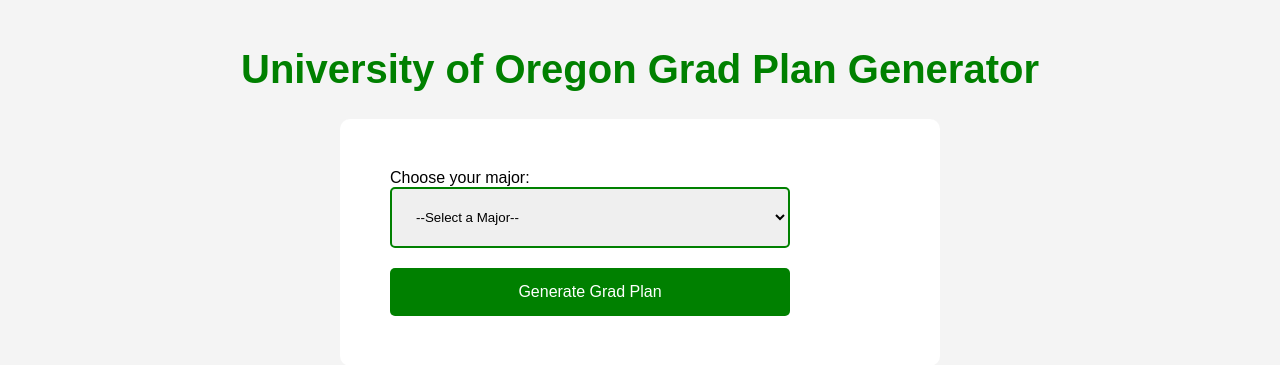
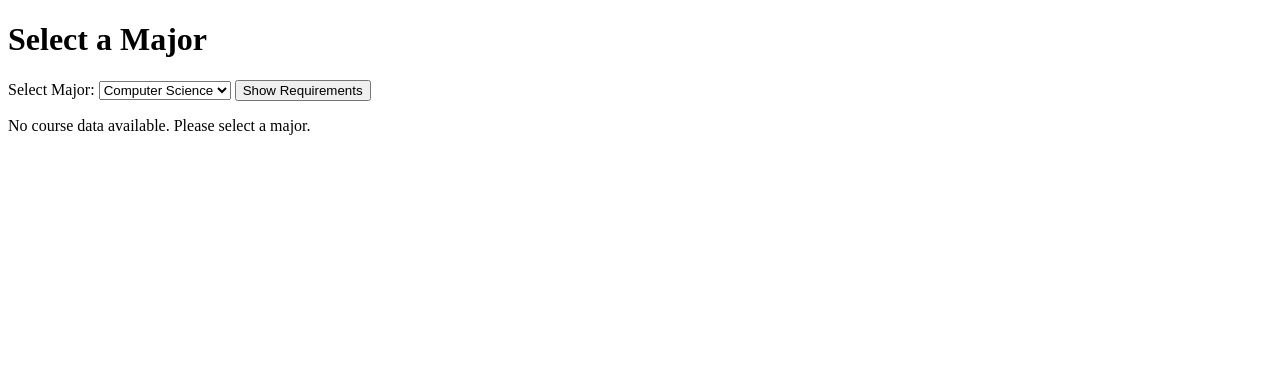
Before and after one commit to spitfiresb/Hackathon_F24, a Flask app: page / in a window 1280 px wide. Shown: the top 365 px of the page. Run offline with Flask 3, Linux system fonts and the light colour scheme; parts of the project's set-up code (start-up, migrations or seed data) failed here and were passed over; some libraries are stand-ins or nearby versions.

Commit message:
Did not work :( )

```diff
--- a/MIGUEL_ATTEMPT/app.py
+++ b/MIGUEL_ATTEMPT/app.py
@@ -1,143 +1,90 @@
-# from flask import Flask, render_template, request
-# import pandas as pd
-# import re
-
-# app = Flask(__name__)
-
-# # Load the CSV file and preprocess it once
-# df = pd.read_csv('uo_courses_with_prerequisites.csv')
-
-# # Define a function to extract only the credits from the Course Name column
-# def extract_credits(course_name):
-#     match = re.search(r'(\d+(-\d+)? Credits)', course_name)
-#     if match:
-#         return match.group(1)
-#     return 'No credits found'
-
-# # Clean up the Prerequisites column
-# def clean_prerequisites(prereq):
-#     if pd.isna(prereq):
-#         return ''
-#     return re.sub(r'^(Prereq:|Requisites:)\s*', '', prereq)
-
-# # Split course code into department and number
-# def split_course_code(course_code):
-#     course_code = course_code.rstrip('.')
-#     match = re.match(r'([A-Z]+)\s*(\d+)', course_code)
-#     if match:
-#         return pd.Series([match.group(1), match.group(2)])
-#     return pd.Series([course_code, ''])
-
-# # Apply preprocessing steps
-# df['Credits'] = df['Course Name'].apply(extract_credits)
-# df['Prerequisites'] = df['Prerequisites'].apply(clean_prerequisites)
-# df[['Department', 'Course Number']] = df['Course Code'].apply(split_course_code)
-
-# # This is the preprocessed DataFrame
-# new_df = df[['Department', 'Course Number', 'Credits', 'Prerequisites']]
-
-# # Function to generate a grad plan based on the selected major
-# def generate_grad_plan(major):
-#     # Use the preprocessed DataFrame (new_df) to filter courses by major (department)
-#     filtered_df = new_df[new_df['Department'] == major]
-
-#     # Organize the courses by year and term (this logic can be adjusted as needed)
-#     grad_plan = {
-#         'Year 1': {'Fall': [], 'Winter': [], 'Spring': []},
-#         'Year 2': {'Fall': [], 'Winter': [], 'Spring': []},
-#         'Year 3': {'Fall': [], 'Winter': [], 'Spring': []},
-#         'Year 4': {'Fall': [], 'Winter': [], 'Spring': []}
-#     }
-
-#     # Example logic for distributing courses across terms
-#     for _, row in filtered_df.iterrows():
-#         course_number = row['Course Number']
-#         if '101' in course_number:
-#             grad_plan['Year 1']['Fall'].append(f"{course_number} ({row['Credits']})")
-#         elif '102' in course_number:
-#             grad_plan['Year 1']['Winter'].append(f"{course_number} ({row['Credits']})")
-#         elif '201' in course_number:
-#             grad_plan['Year 2']['Fall'].append(f"{course_number} ({row['Credits']})")
-#         # You can continue for other terms and years...
-
-#     return grad_plan
-
-# # Route for the home page
-# @app.route('/', methods=['GET', 'POST'])
-# def index():
-#     grad_plan = None
-#     selected_major = None
-#     if request.method == 'POST':
-#         selected_major = request.form['majors']
-#         grad_plan = generate_grad_plan(selected_major)
-
-#     return render_template('index.html', major=selected_major, grad_plan=grad_plan)
-
-# if __name__ == '__main__':
-#     app.run(debug=True)
-
-
 from flask import Flask, render_template, request
 import pandas as pd
+import re
 
 app = Flask(__name__)
 
-# Load the preprocessed DataFrame containing the CS requirements
+# Load the preprocessed DataFrame with course catalog
 df = pd.read_csv('uo_courses_with_prerequisites.csv')
 
-# Preprocess the DataFrame like you did earlier
-# (Add the steps for splitting course codes, extracting credits, etc.)
+# Preprocessing functions (as per your original code)
+def extract_credits(course_name):
+    match = re.search(r'(\d+(-\d+)? Credits)', course_name)
+    return match.group(1) if match else 'No credits found'
 
-# List of CS core courses
-cs_core_courses = [
-    'CS 210', 'CS 211', 'CS 212', 'CS 313', 'CS 314', 'CS 315', 'CS 330', 'CS 415', 'CS 422', 'CS 425'
-]
+def clean_prerequisites(prereq):
+    if pd.isna(prereq):
+        return ''
+    return re.sub(r'^(Prereq:|Requisites:)\s*', '', prereq)
 
-# List of math courses
-math_courses = ['MATH 231', 'MATH 232', 'MATH 251', 'MATH 252', 'MATH 253', 'MATH 341', 'MATH 343']
+def split_course_code(course_code):
+    course_code = course_code.rstrip('.')
+    match = re.match(r'([A-Z]+)\s*(\d+)', course_code)
+    return pd.Series([match.group(1), match.group(2)]) if match else pd.Series([course_code, ''])
 
-# List of science courses
-science_courses = ['BI', 'CH', 'ERTH', 'PHYS']
+# Apply preprocessing steps to the DataFrame
+df['Credits'] = df['Course Name'].apply(extract_credits)
+df['Prerequisites'] = df['Prerequisites'].apply(clean_prerequisites)
+df[['Department', 'CourseNumber']] = df['Course Code'].apply(split_course_code)
+df['Course'] = df['Department'] + df['CourseNumber'].astype(str)
 
-# Function to generate the graduation plan
-def generate_grad_plan(major):
-    # Filter based on CS requirements subset
-    cs_filtered = df[df['Course Code'].isin(cs_core_courses)]
-    math_filtered = df[df['Course Code'].isin(math_courses)]
-    science_filtered = df[df['Department'].isin(science_courses)]
+# Requirements for the CS major
+cs_lower_division = ['CS 210', 'CS 211', 'CS 212', 'MATH 231', 'MATH 232']
+cs_upper_division = ['CS 313', 'CS 314', 'CS 315', 'CS 330', 'CS 415', 'CS 422', 'CS 425']
+math_requirements = ['MATH 251', 'MATH 252', 'MATH 253', 'MATH 341', 'MATH 343']
+science_options = ['PHYS 201', 'PHYS 202', 'PHYS 203', 'CH 221', 'CH 222', 'CH 223', 'BI 211', 'BI 212', 'BI 213']
+writing_requirement = ['WR 320', 'WR 321']
 
-    # Combine CS, Math, and Science courses
-    grad_plan_courses = pd.concat([cs_filtered, math_filtered, science_filtered])
+# Function to filter courses from the catalog dynamically based on the major requirements
+def get_courses_for_requirement(requirement_courses):
+    # Filter the DataFrame for matching course codes in the requirement list
+    filtered_courses = df[df['Course'].isin(requirement_courses)]
 
-    # Organize the courses by year and term (simple logic here)
-    grad_plan = {
-        'Year 1': {'Fall': [], 'Winter': [], 'Spring': []},
-        'Year 2': {'Fall': [], 'Winter': [], 'Spring': []},
-        'Year 3': {'Fall': [], 'Winter': [], 'Spring': []},
-        'Year 4': {'Fall': [], 'Winter': [], 'Spring': []}
+    # Debug: Print filtered courses to see if they are being matched
+    print(f"Filtered courses for requirement: {requirement_courses}")
+    print(filtered_courses)
+
+    return filtered_courses[['Department', 'CourseNumber', 'Credits', 'Prerequisites']]
+
+
+# Function to group courses by term (Fall, Winter, Spring) and limit to 4 per term
+def organize_courses_by_term(courses):
+    terms = {
+        'Fall 2024': [],
+        'Winter 2025': [],
+        'Spring 2025': []
     }
 
-    # Distribute courses across terms (for demonstration, we'll keep it simple)
-    for i, (index, row) in enumerate(grad_plan_courses.iterrows()):
-        year = (i // 9) + 1  # Assign 9 courses per year
-        if year > 4:
-            break
-        term = ['Fall', 'Winter', 'Spring'][i % 3]
-        grad_plan[f'Year {year}'][term].append(f"{row['Course Code']} ({row['Credits']})")
+    # Loop over the courses and distribute them across terms
+    for i, (_, row) in enumerate(courses.iterrows()):
+        if len(terms['Fall 2024']) < 4:
+            terms['Fall 2024'].append(row)
+        elif len(terms['Winter 2025']) < 4:
+            terms['Winter 2025'].append(row)
+        elif len(terms['Spring 2025']) < 4:
+            terms['Spring 2025'].append(row)
 
-    return grad_plan
+    return terms
 
-# Route for the home page
 @app.route('/', methods=['GET', 'POST'])
 def index():
-    grad_plan = None
+    cs_major_courses = {}
+    terms = {}
     selected_major = None
+
     if request.method == 'POST':
-        selected_major = request.form['majors']
-        if selected_major == 'Computer Science':
-            grad_plan = generate_grad_plan(selected_major)
+        selected_major = request.form['major']
+        if selected_major == 'CS':
+            # Get the filtered CS major courses dynamically
+            lower_division_core = get_courses_for_requirement(cs_lower_division)
+            upper_division_core = get_courses_for_requirement(cs_upper_division)
 
-    return render_template('index.html', major=selected_major, grad_plan=grad_plan)
+            # Organize courses by terms and limit to 4 courses per term
+            terms = organize_courses_by_term(pd.concat([lower_division_core, upper_division_core]))
+
+    return render_template('index.html', major=selected_major, terms=terms)
 
 if __name__ == '__main__':
-    app.run(debug=True)
+    print(filtered_courses)
+
+    app.run(debug=True, port=5002)
--- a/MIGUEL_ATTEMPT/templates/index.html
+++ b/MIGUEL_ATTEMPT/templates/index.html
@@ -3,41 +3,82 @@
 <head>
     <meta charset="UTF-8">
     <meta name="viewport" content="width=device-width, initial-scale=1.0">
-    <title>University of Oregon Grad Plan Generator</title>
-    <link rel="stylesheet" href="styles.css">
+    <title>CS Major Requirements</title>
 </head>
 <body>
+    <h1>Select a Major</h1>
 
-    <h1>University of Oregon Grad Plan Generator</h1>
+    <!-- Form to select a major -->
+    <form method="POST">
+        <label for="major">Select Major:</label>
+        <select name="major" id="major">
+            <option value="CS">Computer Science</option>
+            <!-- Add more majors if necessary -->
+        </select>
+        <input type="submit" value="Show Requirements">
+    </form>
 
-    <!-- Dropdown form to select a major -->
-    <div class="dropdown-container">
-        <form action="/" method="POST">
-            <label for="majors" id="major-title">Choose your major:</label><br>
-            <select id="majors" name="majors">
-                <option value="">--Select a Major--</option>
-                <option value="Computer Science">Computer Science</option>
-                <option value="Sex">Sex</option>
-                <option value="Data Science">Data Science</option>
-                <option value="Business">Business</option>
-                <!-- Add other majors as needed -->
-            </select>
-            <button type="submit" id="submit-button">Generate Grad Plan</button>
-        </form>
-    </div>
+    {% if terms %}
+        <h2>Course Schedule for CS Major</h2>
 
-    <!-- Display the graduation plan if it exists -->
-    {% if grad_plan %}
-        <h2>Graduation Plan for {{ major }}</h2>
-        {% for year, terms in grad_plan.items() %}
-            <h3>{{ year }}</h3>
-            <ul>
-                {% for term, courses in terms.items() %}
-                    <li><strong>{{ term }}:</strong> {{ courses | join(', ') if courses else 'No courses' }}</li>
-                {% endfor %}
-            </ul>
-        {% endfor %}
+        <!-- Fall 2024 -->
+        <h3>Fall 2024</h3>
+        <table border="1">
+            <tr>
+                <th>Department</th>
+                <th>Course Number</th>
+                <th>Credits</th>
+                <th>Prerequisites</th>
+            </tr>
+            {% for row in terms['Fall 2024'] %}
+            <tr>
+                <td>{{ row['Department'] }}</td>
+                <td>{{ row['CourseNumber'] }}</td>
+                <td>{{ row['Credits'] }}</td>
+                <td>{{ row['Prerequisites'] }}</td>
+            </tr>
+            {% endfor %}
+        </table>
+
+        <!-- Winter 2025 -->
+        <h3>Winter 2025</h3>
+        <table border="1">
+            <tr>
+                <th>Department</th>
+                <th>Course Number</th>
+                <th>Credits</th>
+                <th>Prerequisites</th>
+            </tr>
+            {% for row in terms['Winter 2025'] %}
+            <tr>
+                <td>{{ row['Department'] }}</td>
+                <td>{{ row['CourseNumber'] }}</td>
+                <td>{{ row['Credits'] }}</td>
+                <td>{{ row['Prerequisites'] }}</td>
+            </tr>
+            {% endfor %}
+        </table>
+
+        <!-- Spring 2025 -->
+        <h3>Spring 2025</h3>
+        <table border="1">
+            <tr>
+                <th>Department</th>
+                <th>Course Number</th>
+                <th>Credits</th>
+                <th>Prerequisites</th>
+            </tr>
+            {% for row in terms['Spring 2025'] %}
+            <tr>
+                <td>{{ row['Department'] }}</td>
+                <td>{{ row['CourseNumber'] }}</td>
+                <td>{{ row['Credits'] }}</td>
+                <td>{{ row['Prerequisites'] }}</td>
+            </tr>
+            {% endfor %}
+        </table>
+    {% else %}
+        <p>No course data available. Please select a major.</p>
     {% endif %}
-
 </body>
 </html>
```
Also changed, not shown: MIGUEL_ATTEMPT/table.py (+7 -1 lines).
